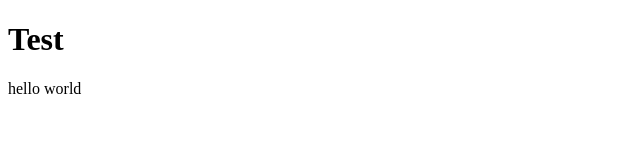
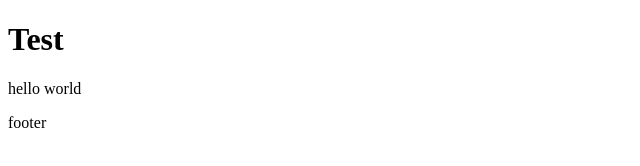
Before and after one commit to Sssannos/Git-test, a plain HTML site: page index.html in a window 1280 px wide. Shown: the full height of the page, 0-640 px from the left. Drawn offline with Linux system fonts and the light colour scheme.

Commit message:
added text in footer

```diff
--- a/index.html
+++ b/index.html
@@ -12,6 +12,8 @@
     <main>
         <p>hello world</p>
     </main>
-    <footer></footer>
+    <footer>
+        <p>footer</p>
+    </footer>
 </body>
 </html>
```
